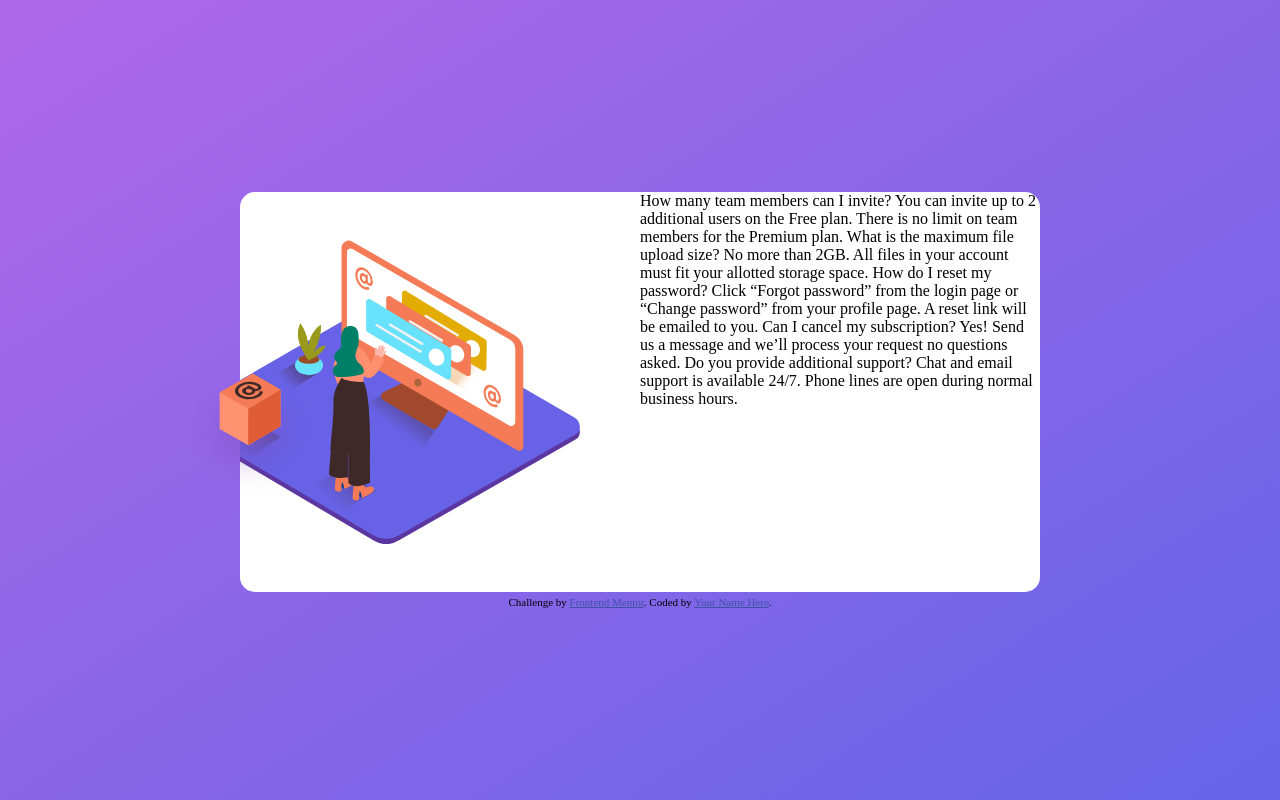
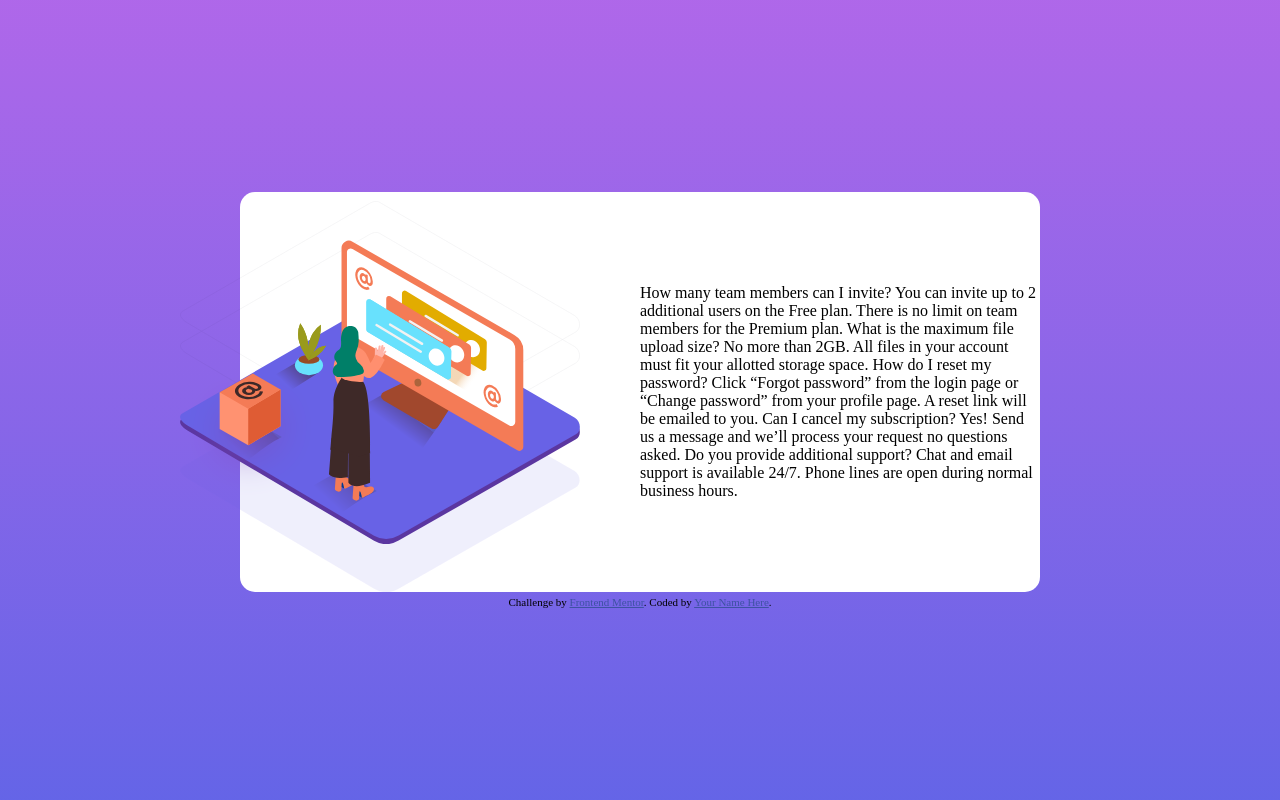
Before and after one commit to Gabrieldrc/faqAccordionCardMain, a plain HTML site: page index.html in a window 1280 px wide. Drawn offline with Linux system fonts and the light colour scheme.

Commit message:
pattern image added

```diff
--- a/css/desktop.style.css
+++ b/css/desktop.style.css
@@ -6,7 +6,7 @@ body {
 .body_content {
   width: 100%;
   height: 100vh;
-  background-image: linear-gradient(to bottom right, hsl(273, 75%, 66%), hsl(240, 73%, 65%));
+  background-image: linear-gradient(to bottom, hsl(273, 75%, 66%), hsl(240, 73%, 65%));
   display: grid;
   grid-column: auto;
   justify-content: center;
@@ -23,21 +23,33 @@ body {
 }
 .column {
   position: relative;
+  display: grid;
+  align-content: center;
 }
 
-.main_picture {
-  background-image: url(../images/illustration-woman-online-desktop.svg);
-  background-repeat: no-repeat;
-  background-position: -60px 50%;
-  background-size: contain;
+#main_image {
+  position: absolute;
+  left: -60px;
+  width: 400px;
+  align-self: center;
+  z-index: 2;
 }
 
 #box_image {
   width: 130px;
-  /* height: 140px; */
+  /* align-self: center; */
   position: absolute;
   top: 45%;
   left: -55px;
+  z-index: 3;
+}
+
+#pattern_image {
+  position: absolute;
+  left: -60px;
+  bottom: 0px;
+  width: 400px;
+  z-index: 1;
 }
 
 .attribution {
--- a/index.html
+++ b/index.html
@@ -15,8 +15,10 @@
   <div class="body_content">
     <div>
       <div class="main_container">
-        <div class="column main_picture">
+        <div class="column">
           <img id="box_image" src="./images/illustration-box-desktop.svg" alt="box"/>
+          <img id="main_image" src="./images/illustration-woman-online-desktop.svg" alt="base_image"/>
+          <img id="pattern_image" src="./images/bg-pattern-desktop.svg" alt="pattern_image"/>
         </div>
         <div class="column">
           How many team members can I invite?
```
